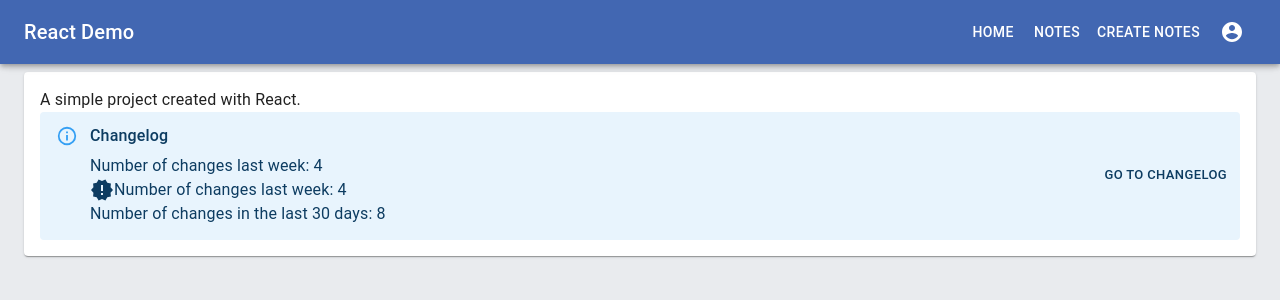
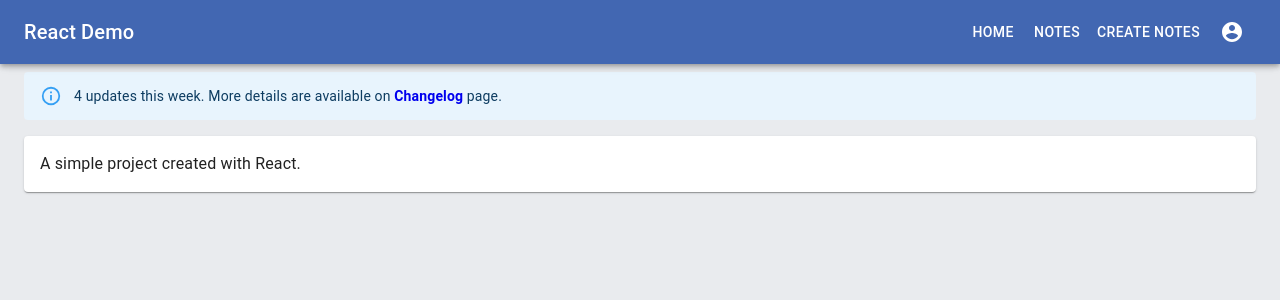
Before and after one commit to kulcsarrudolf/ReactDemo, a React (Create React App) app: page /#/ in a window 1280 px wide. Shown: the top 300 px of the page. Built offline with nearby package versions, Linux system fonts and the light colour scheme.

Commit message:
Changelog widget Updates

```diff
--- a/src/components/Changelog/ChangelogData.js
+++ b/src/components/Changelog/ChangelogData.js
@@ -6,55 +6,51 @@ export const changelogData = [
     title: 'Test Best Feature ever',
     summary: 'This is the most important change',
     tags: ['Added', 'Fixed'],
-    date: '2021-02-26',
+    date: '2021-02-27',
   },
   {
-    title: 'Test Feature 11',
-    summary: 'This is just a test description for test feature',
-    tags: ['Removed'],
+    title: 'Test Best Feature ever',
+    summary: 'This is the most important change',
+    tags: ['Added', 'Fixed'],
     date: '2021-02-23',
   },
   {
-    title: 'Test Feature 11',
-    summary: 'This is just a test description for test feature',
-    tags: ['Removed'],
-    date: '2021-02-22',
+    title: 'Test Best Feature ever',
+    summary: 'This is the most important change',
+    tags: ['Added', 'Fixed'],
+    date: '2021-02-18',
   },
   {
-    title: 'Test Feature 11',
-    summary: 'This is just a test description for test feature',
-    tags: ['Removed'],
-    date: '2021-02-21',
+    title: 'Test Best Feature ever',
+    summary: 'This is the most important change',
+    tags: ['Added', 'Fixed'],
+    date: '2021-02-11',
   },
   {
-    title: 'Test Feature',
-    summary: 'This is just a test description for test feature',
-    tags: ['Added', 'Changed', 'Fixed', 'Removed'],
-    date: '2021-02-05',
+    title: 'Test Best Feature ever',
+    summary: 'This is the most important change',
+    tags: ['Added', 'Fixed'],
+    date: '2021-01-27',
   },
   {
-    title: 'Test Feature 2',
-    summary: 'This is just a test description for test feature',
-    tags: ['Added', 'Removed'],
-    date: '2021-02-01',
+    title: 'Test Best Feature ever',
+    summary: 'This is the most important change',
+    tags: ['Added', 'Fixed'],
+    date: '2020-08-27',
   },
+
   {
-    title: 'Test Feature 3',
-    summary: 'This is just a test description for test feature',
-    tags: ['Removed'],
-    date: '2021-01-28',
+    title: 'Test Best Feature ever',
+    summary: 'This is the most important change',
+    tags: ['Added', 'Fixed'],
+    date: '2019-11-12',
   },
+
   {
-    title: 'Test Feature 4',
-    summary: 'This is just a test description for test feature',
-    tags: ['Added', 'Changed', 'Fixed', 'Removed'],
-    date: '2021-01-25',
-  },
-  {
-    title: 'Test Feature 5',
-    summary: 'This is just a test description for test feature',
-    tags: ['Added'],
-    date: '2021-01-11',
+    title: 'Test Best Feature ever',
+    summary: 'This is the most important change',
+    tags: ['Added', 'Fixed'],
+    date: '2019-04-27',
   },
 ];
 
@@ -70,7 +66,6 @@ export const getChangelogData = () => {
       summary: change.summary,
       tags: change.tags,
       released: timeAgo.format(new Date(change.date)),
-      // released: 'Test',
     });
   });
 
--- a/src/components/Changelog/ChangelogWidget.jsx
+++ b/src/components/Changelog/ChangelogWidget.jsx
@@ -1,9 +1,9 @@
 import { useState, useEffect } from 'react';
+import { Link } from 'react-router-dom';
 
-import { Typography, Button } from '@material-ui/core';
-import { Alert, AlertTitle } from '@material-ui/lab';
+import { makeStyles } from '@material-ui/core/styles';
 
-import NewIcon from '@material-ui/icons/NewReleases';
+import { Alert } from '@material-ui/lab';
 
 import { changelogData } from './ChangelogData';
 
@@ -12,51 +12,52 @@ import {
   countNumberOfChangesLastMonth,
 } from './ChangelogUtils';
 
+const useStyles = makeStyles((theme) => ({
+  link: {
+    textDecoration: 'none',
+    fontWeight: 'bold',
+    color: theme.palette.primary,
+  },
+}));
+
 const ChangelogWidget = () => {
-  const [numberOfChangesLastWeek, setNumberOfChangesLastWeek] = useState(null);
-  const [numberOfChangesLastMonth, setNumberOfChangesLastMonth] = useState(
-    null
-  );
+  const classes = useStyles();
+  const [changelogInfo, setChangelogInfo] = useState(null);
 
   useEffect(() => {
-    setNumberOfChangesLastWeek(countNumberOfChangesLastWeek(changelogData));
-    setNumberOfChangesLastMonth(countNumberOfChangesLastMonth(changelogData));
+    const numberOfChangesLastWeek = countNumberOfChangesLastWeek(changelogData);
+    const numberOfChangesLastMonth = countNumberOfChangesLastMonth(
+      changelogData
+    );
+
+    if (numberOfChangesLastWeek > 0) {
+      setChangelogInfo({
+        numberOfChanges: numberOfChangesLastWeek,
+        interval: 'this week',
+      });
+    } else if (numberOfChangesLastMonth > 0) {
+      setChangelogInfo({
+        numberOfChanges: numberOfChangesLastMonth,
+        interval: 'this month',
+      });
+    } else {
+      setChangelogInfo(null);
+    }
   }, []);
+
+  if (changelogInfo === null) {
+    return null;
+  }
 
   return (
     <>
-      <Alert
-        severity="info"
-        action={
-          <Button color="inherit" size="small">
-            GO TO CHANGELOG
-          </Button>
-        }
-      >
-        <AlertTitle>Changelog</AlertTitle>
-        <>
-          <Typography>
-            Number of changes last week:
-            {` ${numberOfChangesLastWeek}`}
-          </Typography>
-          <div
-            style={{
-              display: 'flex',
-              alignItems: 'center',
-              flexWrap: 'wrap',
-            }}
-          >
-            <NewIcon />
-            <Typography>
-              Number of changes last week:
-              {` ${numberOfChangesLastWeek}`}
-            </Typography>
-          </div>
-          <Typography>
-            Number of changes in the last 30 days:
-            {` ${numberOfChangesLastMonth}`}
-          </Typography>
-        </>
+      <Alert style={{ marginBottom: '1rem' }} severity="info">
+        {`${changelogInfo.numberOfChanges} updates ${changelogInfo.interval}. `}
+        More details are available on
+        <Link to="/notes" className={classes.link}>
+          {` Changelog `}
+        </Link>
+        page.
       </Alert>
     </>
   );
--- a/src/components/Home.jsx
+++ b/src/components/Home.jsx
@@ -13,9 +13,9 @@ function Home() {
 
   return (
     <>
+      <ChangelogWidget />
       <Paper className={classes.home}>
         <Typography>A simple project created with React.</Typography>
-        <ChangelogWidget />
       </Paper>
     </>
   );
--- a/src/components/Notes/NoteFilterBox.jsx
+++ b/src/components/Notes/NoteFilterBox.jsx
@@ -7,6 +7,7 @@ import FormControlLabel from '@material-ui/core/FormControlLabel';
 import Checkbox from '@material-ui/core/Checkbox';
 
 import { getCategories } from '../../Services/notesService';
+import { sortSwitchesByName } from './notesUtils';
 
 const useStyles = makeStyles((theme) => ({
   formControl: {
@@ -34,7 +35,7 @@ const NotesFilterBox = ({ setFilteredCategories }) => {
 
   useEffect(() => {
     setFilteredCategories(getCategories());
-  }, []); //TODO: fix this - why setFilteredCategories is requested as dependency?
+  }, []); // TODO: fix this - why setFilteredCategories is requested as dependency?
 
   useEffect(() => {
     setFilteredCategories(() => {
@@ -64,8 +65,7 @@ const NotesFilterBox = ({ setFilteredCategories }) => {
     <>
       <FormControl component="fieldset" className={classes.formControl}>
         <FormGroup aria-label="position" row>
-          {sortSwitchesByName(switches).map((category) => {
-            return (
+          {sortSwitchesByName(switches).map((category) => (
             <>
               <FormControlLabel
                 control={
@@ -78,8 +78,7 @@ const NotesFilterBox = ({ setFilteredCategories }) => {
                 label={category.name}
               />
             </>
-            );
-          })}
+          ))}
         </FormGroup>
       </FormControl>
     </>
@@ -87,20 +86,3 @@ const NotesFilterBox = ({ setFilteredCategories }) => {
 };
 
 export default NotesFilterBox;
-
-const sortSwitchesByName = (switches) => {
-  function compare(a, b) {
-    const switchName1 = a.name.toUpperCase();
-    const switchName2 = b.name.toUpperCase();
-
-    let comparison = 0;
-    if (switchName1 > switchName2) {
-      comparison = 1;
-    } else if (switchName1 < switchName2) {
-      comparison = -1;
-    }
-    return comparison;
-  }
-
-  return switches.sort(compare);
-};
--- /dev/null
+++ b/src/components/Notes/notesUtils.js
@@ -0,0 +1,16 @@
+export const sortSwitchesByName = (switches) => {
+  function compare(a, b) {
+    const switchName1 = a.name.toUpperCase();
+    const switchName2 = b.name.toUpperCase();
+
+    let comparison = 0;
+    if (switchName1 > switchName2) {
+      comparison = 1;
+    } else if (switchName1 < switchName2) {
+      comparison = -1;
+    }
+    return comparison;
+  }
+
+  return switches.sort(compare);
+};
```
Lines whose indentation alone changed are shown as unchanged.
